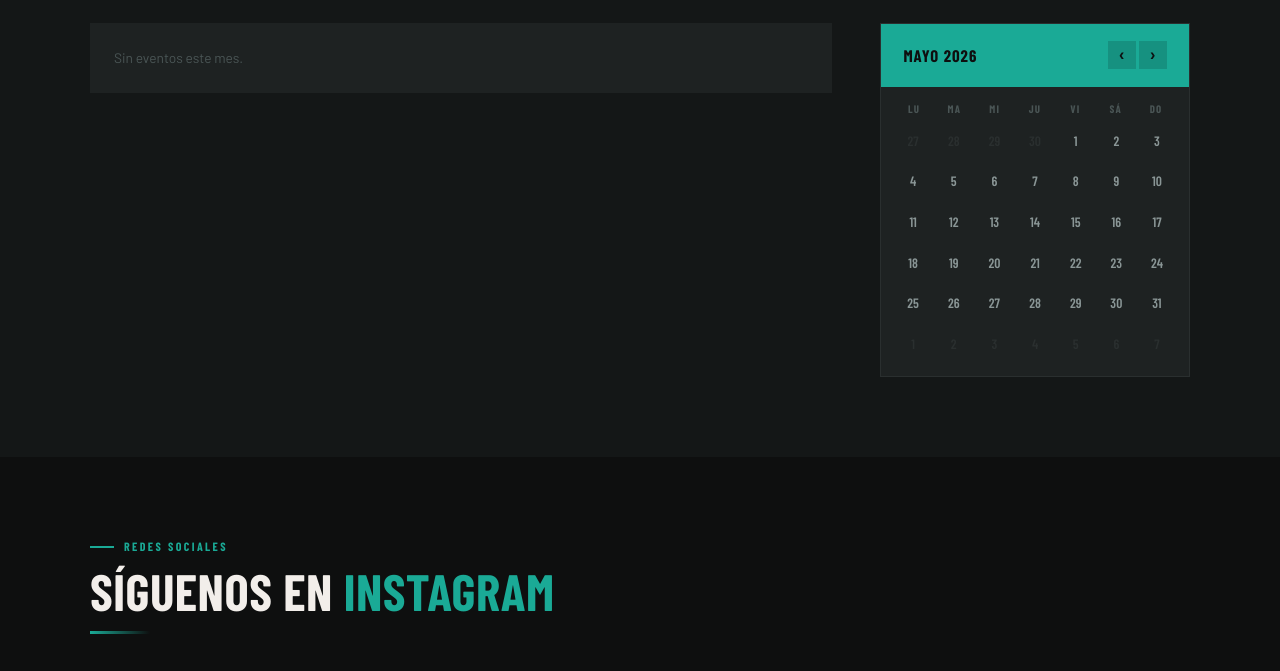
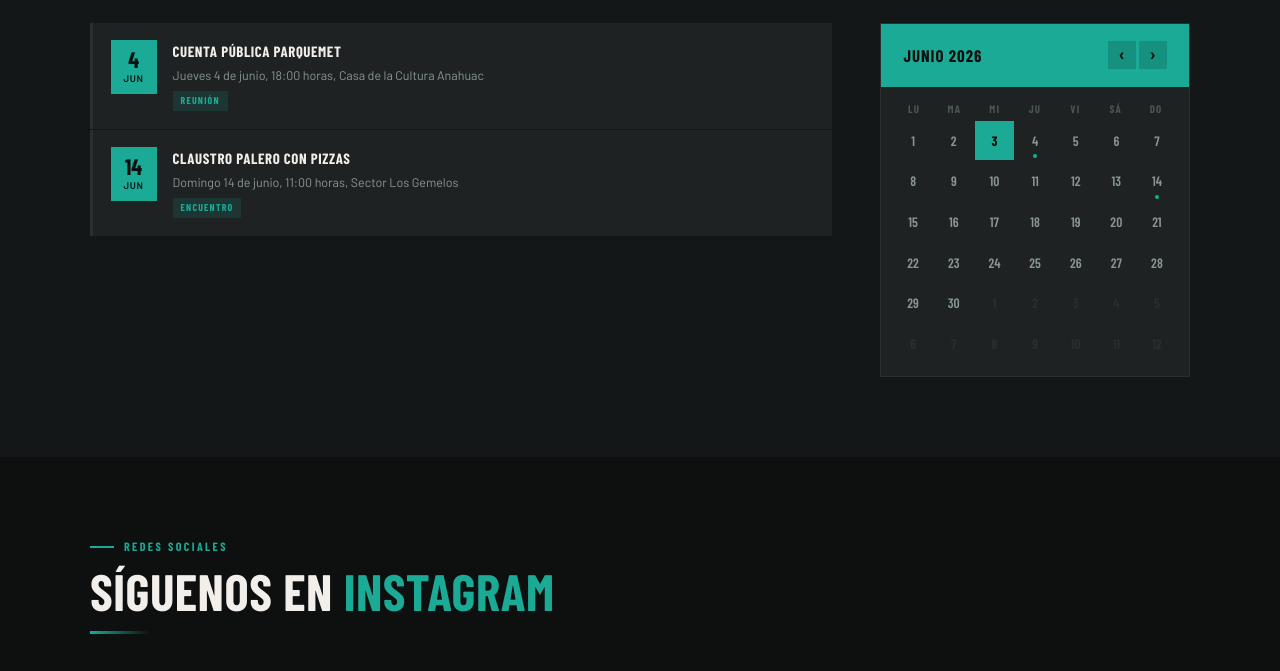
Before and after one commit to chblancoj/mesadeciclistas, a plain HTML site: page index.html in a window 1280 px wide. Shown: the part 2760-3431 px from the top of the page. Drawn offline with nearby package versions, Linux system fonts and the light colour scheme; a web font is replaced by a local one.

Commit message:
Add files via upload

```diff
--- a/index.html
+++ b/index.html
@@ -713,7 +713,7 @@ function rNews(){
   }
 }
 
-let calDate=new Date(2026,4,1);
+let calDate=new Date();
 function rCal(){
   const y=calDate.getFullYear(),m=calDate.getMonth();
   const months=['Enero','Febrero','Marzo','Abril','Mayo','Junio','Julio','Agosto','Septiembre','Octubre','Noviembre','Diciembre'];
```
